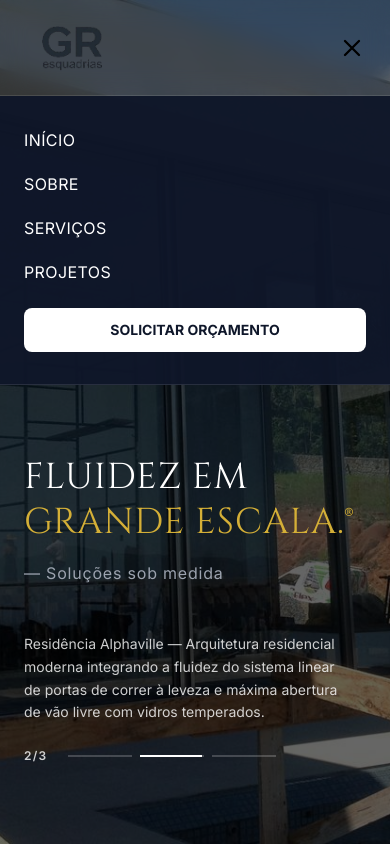
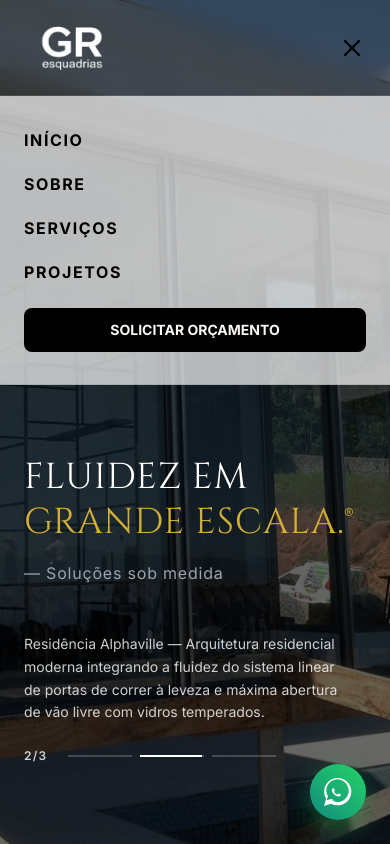
Before and after one commit to gustav0325/LandingPage_GR, a React (Vite) app: page / in a window 390 px wide. Both pictures are taken after a click on the button "Menu". Shown: the top 844 px of the page. Built offline with nearby package versions, Linux system fonts and the light colour scheme.

Commit message:
style: melhora design mobile com menu glassmorphism e botao whatsapp flutuante

```diff
--- a/src/pages/Home/index.jsx
+++ b/src/pages/Home/index.jsx
@@ -1,6 +1,6 @@
 import { useState, useEffect, useRef } from "react";
 
-import logoGR from "../../assets/logocorreta.png";
+import logoGR from "../../assets/logogresq.png";
 import salaoObraImg from "../../assets/salaoOBRA.jpeg";
 import construcaoImg from "../../assets/construcao.jpg";
 import fechamentoImg from "../../assets/fechamento.jpg";
@@ -207,20 +207,21 @@ export default function Home() {
 
         </div>
 
+        {/* Menu Mobile - Estilizado com Vidro Fosco (Glassmorphism) e letras pretas */}
         {isMenuOpen && (
-          <div className="absolute top-24 left-0 w-full bg-gr-dark/95 backdrop-blur-lg border-b border-white/10 px-6 py-8 flex flex-col gap-6 md:hidden">
-            <nav className="flex flex-col gap-5 text-base font-medium tracking-wide text-white">
-              <a href="#home" onClick={() => setIsMenuOpen(false)} className="hover:text-gr-gold transition">INÍCIO</a>
-              <a href="#about" onClick={() => setIsMenuOpen(false)} className="hover:text-gr-gold transition">SOBRE</a>
-              <a href="#services" onClick={() => setIsMenuOpen(false)} className="hover:text-gr-gold transition">SERVIÇOS</a>
-              <a href="#our-work" onClick={() => setIsMenuOpen(false)} className="hover:text-gr-gold transition">PROJETOS</a>
+          <div className="absolute top-24 left-0 w-full bg-white/70 backdrop-blur-md border-b border-black/10 px-6 py-8 flex flex-col gap-6 md:hidden z-50">
+            <nav className="flex flex-col gap-5 text-base font-bold tracking-widest text-black">
+              <a href="#home" onClick={() => setIsMenuOpen(false)} className="hover:text-gr-gold transition-colors duration-200">INÍCIO</a>
+              <a href="#about" onClick={() => setIsMenuOpen(false)} className="hover:text-gr-gold transition-colors duration-200">SOBRE</a>
+              <a href="#services" onClick={() => setIsMenuOpen(false)} className="hover:text-gr-gold transition-colors duration-200">SERVIÇOS</a>
+              <a href="#our-work" onClick={() => setIsMenuOpen(false)} className="hover:text-gr-gold transition-colors duration-200">PROJETOS</a>
             </nav>
             <a
               href="https://wa.me/5511943977964?text=Ol%C3%A1%20preciso%20de%20um%20or%C3%A7amento"
               target="_blank"
               rel="noopener noreferrer"
               onClick={() => setIsMenuOpen(false)}
-              className="w-full text-center bg-white text-gr-dark font-bold text-sm py-3 rounded-lg block"
+              className="w-full text-center bg-black text-[#FBF8F3] hover:bg-[#042D22] hover:text-white font-bold text-sm py-3 rounded-lg block transition-all duration-300"
             >
               SOLICITAR ORÇAMENTO
             </a>
@@ -664,6 +665,19 @@ export default function Home() {
         </div>
       </footer>
 
+      {/* Botão Flutuante do WhatsApp com efeito Glow e Gradiente Verde - Visível apenas no Mobile */}
+      <a
+        href="https://wa.me/5511943977964?text=Ol%C3%A1%20preciso%20de%20um%20or%C3%A7amento"
+        target="_blank"
+        rel="noopener noreferrer"
+        className="md:hidden fixed bottom-6 right-6 z-50 w-14 h-14 bg-gradient-to-tr from-[#128C7E] to-[#25D366] text-white rounded-full flex items-center justify-center shadow-[0_8px_24px_rgba(37,211,102,0.4)] hover:shadow-[0_8px_32px_rgba(37,211,102,0.6)] active:scale-90 transition-all duration-300"
+        aria-label="Fale conosco no WhatsApp"
+      >
+        <svg className="w-7 h-7 fill-current" viewBox="0 0 24 24">
+          <path d="M.057 24l1.687-6.163c-1.041-1.804-1.588-3.849-1.587-5.946C.003 5.256 5.259 0 11.722 0c3.13 0 6.073 1.22 8.283 3.432s3.43 5.154 3.43 8.287c-.004 6.463-5.26 11.72-11.722 11.72-1.996-.001-3.956-.508-5.702-1.472L0 24zm6.59-4.846c1.6.95 3.188 1.449 4.747 1.451 5.377 0 9.754-4.374 9.758-9.742.002-2.6-1.013-5.044-2.859-6.89C16.4 2.128 13.956.996 11.723.996 6.347.996 1.97 5.37 1.966 10.738c-.001 1.637.473 3.23 1.411 4.616l-.99 3.613 3.705-.971c1.385.753 2.924 1.156 4.515 1.158zm7.425-5.26c-.19-.094-1.127-.556-1.301-.62-.175-.063-.302-.095-.43.094-.126.19-.49.62-.601.746-.11.127-.221.143-.411.048-.19-.095-.8-.294-1.523-.94-.563-.502-.942-1.122-1.053-1.312-.11-.19-.012-.293.083-.388.086-.085.19-.221.285-.332.095-.11.127-.19.19-.317.063-.127.032-.238-.016-.332-.047-.095-.43-1.03-.589-1.412-.155-.373-.325-.323-.43-.328l-.367-.006c-.127 0-.332.048-.507.238-.174.19-.665.65-.665 1.585 0 .935.68 1.838.775 1.965.095.127 1.338 2.042 3.24 2.863.453.195.806.312 1.082.399.455.144.868.124 1.196.075.365-.055 1.127-.46 1.285-.904.159-.444.159-.824.111-.904-.048-.079-.174-.127-.365-.221z"/>
+        </svg>
+      </a>
+
     </div>
   );
 }
```
